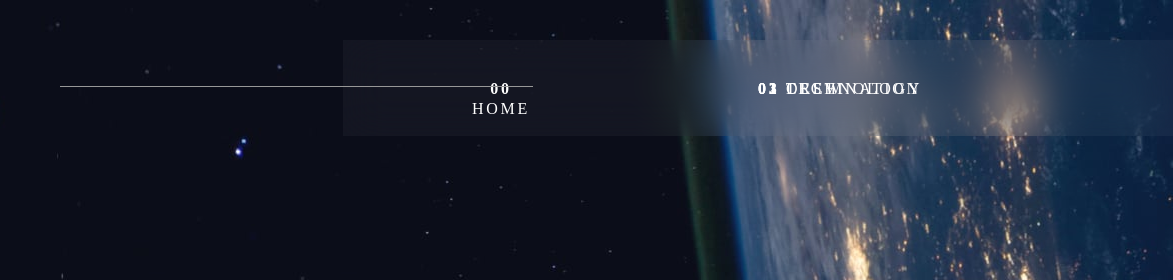
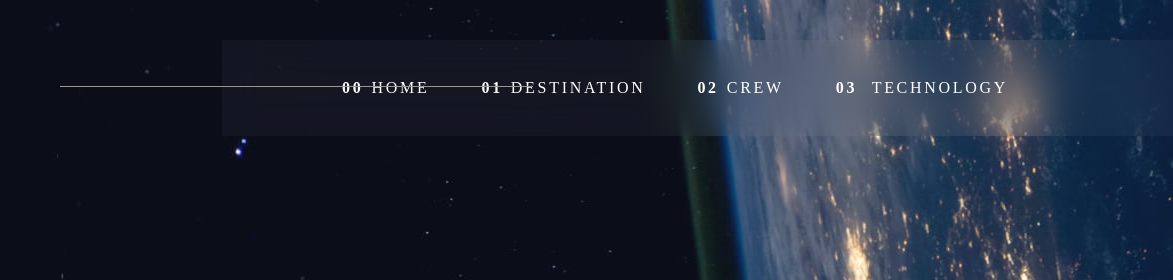
Before and after one commit to Tilda16/Challenge-Up-In-Space, a plain HTML site: page index.html in a window 1280 px wide. Shown: the top 280 px of the page, 107-1280 px from the left. Drawn offline with Linux system fonts and the light colour scheme; a web font is replaced by a local one.

Commit message:
Makes the button style and layout generic to use

```diff
--- a/index.html
+++ b/index.html
@@ -19,23 +19,33 @@
       <img src="assets/shared/logo.svg" alt="Logo of space travelling agency" class="logoimg">
       <hr class="rule">
     </div>
-    <div class="top-bar">
-      <div class="top-bar__button">
-          <div class="line_U-Text1"></div>
-          <div class="top-bar__text">
-            <span><span class="bold">00</span> Home</span>
-          </div>
+    <div class="top-navbar">
+      <div class="top-navbar__button">
+        <div class="top-navbar__text"><span class="bold">00</span>Home</div>
+        <div class="top-navbar__line"></div>
+      </div>
+      <div class="top-navbar__button">
+        <div class="top-navbar__text"><span class="bold">01</span>Destination</div>
+        <div class="top-navbar__line"></div>
+      </div>
+      <div class="top-navbar__button">
+        <div class="top-navbar__text"><span class="bold">02</span>Crew</div>
+        <div class="top-navbar__line"></div>
+      </div>
+      <div class="top-navbar__button">
+        <div class="top-navbar__text"><span class="bold">03</span> Technology</div>
+        <div class="top-navbar__line"></div>
       </div>
 
 
-      <span class="top-bar__text"> <div class="line_U-Text2">
+      <!-- <span class="top-bar__text"> <div class="line_U-Text2">
         </div> <span class="bold">01</span> Destination</span>
 
       <span class="top-bar__text"> <div class="line_U-Text3">
         </div><span class="bold">02</span> Crew</span>
 
       <span class="top-bar__text"> <div class="line_U-Text4">
-        </div><span class="bold">03</span> Technology</span>
+        </div><span class="bold">03</span> Technology</span> -->
     </div>
   </div>
   <div class="Ad-Text">
--- a/style.css
+++ b/style.css
@@ -6,13 +6,15 @@ body {
   margin: 0;
 }
 
+/* ---------- */
 /* Navigation top */
+/* ---------- */
 .nav-wrapper {
   /* background-color: pink; */
   display: block;
-  height: 96px;
   margin-top: 40px;
   position: relative;
+  text-align: right;
   width: 100%;
 }
 
@@ -27,17 +29,63 @@ body {
   z-index: 1;
 }
 
-.top-bar {
+/* Top Navbar */
+.top-navbar {
   /* background: purple; */
   background: rgba(255, 255, 255, 0.04);
   backdrop-filter: blur(20.5485px);
-  height: 96px;
-  right: 0;
+  display: inline-block;
+  padding: 0 141px 0 96px;
+  text-align: right;
+}
+
+
+.top-navbar__button {
+  display: inline-block;
+  cursor: pointer;
+  padding: 38px 24px;
+  position: relative;
+}
+
+.top-navbar__text {
+  font-family: 'Barlow Condensed';
+  font-size: 16px;
+  line-height: 20px;
+  letter-spacing: 2.7px;
+  color: #FFFFFF;
+  text-transform: uppercase;
+  font-weight: normal;
+  font-style: normal;
+}
+.top-navbar__text span {
+  padding-right: 8px;
+}
+
+
+.bold {
+  font-weight: bold;
+}
+
+.top-navbar__line {
+  background-color: #979797;
+  bottom: 0;
+  display: block;
+  height: 4px;
+  left: 24px;
+  right: 24px;
+  opacity: 0;
   position: absolute;
-  text-align: center;
-  top: 0;
-  width: 830px;
 }
+
+ .top-navbar__button:hover .top-navbar__line {
+  opacity: 1;
+}
+
+.line_U-Text1:active  {
+  background-color: #FFFFFF;
+  background-clip: content-box;
+}
+
 
 .logoimg {
   float: left;
@@ -56,50 +104,6 @@ body {
   position: fixed;
 }
 
-.top-bar__button {
-  width: 70px;
-  height: 96px;
-  position: relative;
-  left: 123px;
-}
-
-.top-bar__text {
-  font-family: 'Barlow Condensed';
-  font-size: 16px;
-  line-height: 20px;
-  letter-spacing: 2.7px;
-  color: #FFFFFF;
-  text-transform: uppercase;
-  position: absolute;
-  text-align: center;
-  font-weight: normal;
-  font-style: normal;
-  top: 39px;
-}
-
-.bold {
-  font-weight: bold;
-}
-
-.line_U-Text1 {
-  position: absolute;
-  height: 3px;
-  width: inherit;
-  bottom: 0;
-  background-color: #979797;
-  background-clip: content-box;
-  opacity: 0;
-}
-
- .line_U-Text1:hover {
-  opacity: 1;
-  background-clip: content-box;
-}
-
-.line_U-Text1:active  {
-  background-color: #FFFFFF;
-  background-clip: content-box;
-}
 
 /* .line_U-Text2 {
   height: 3px;
```
